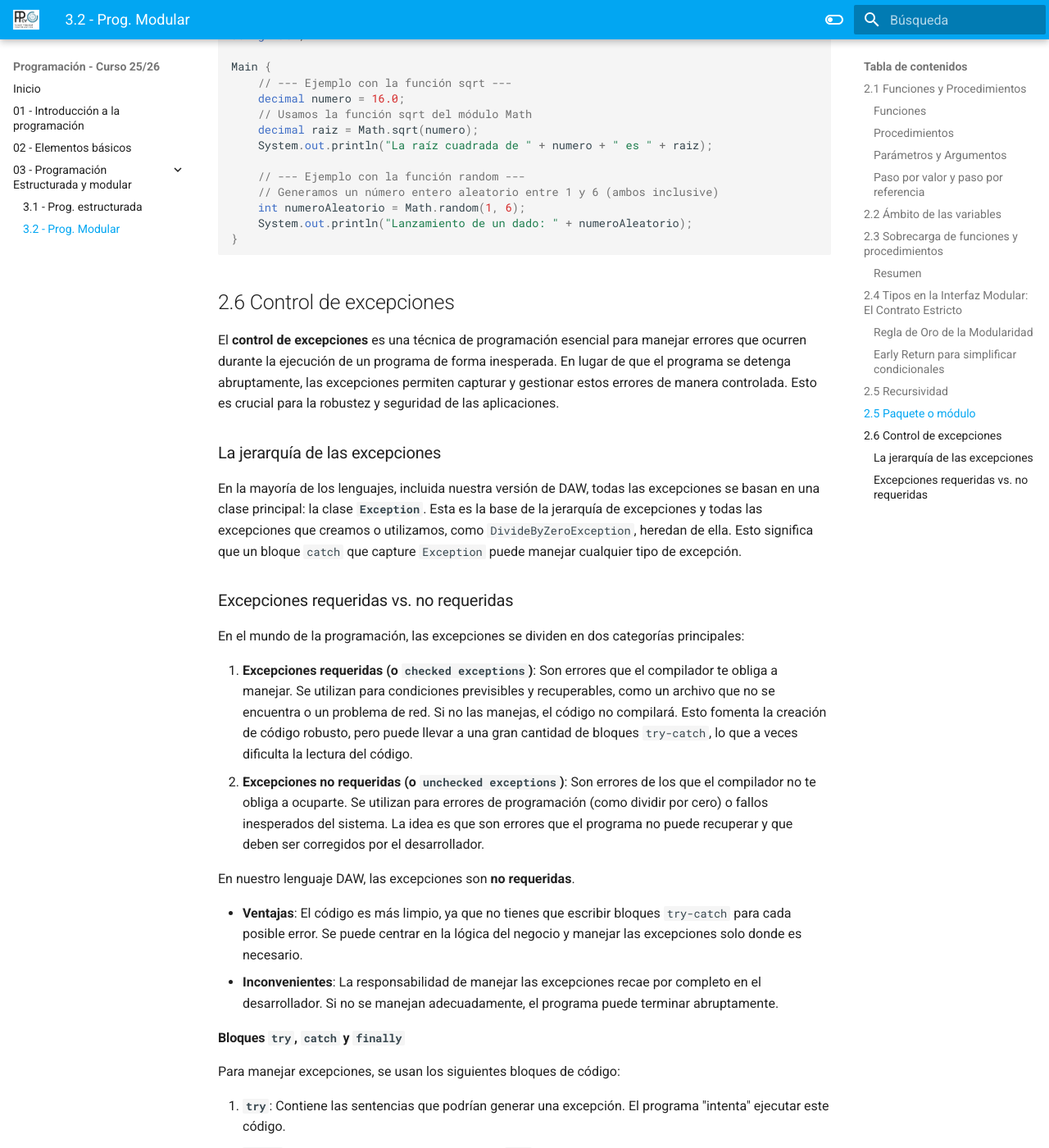
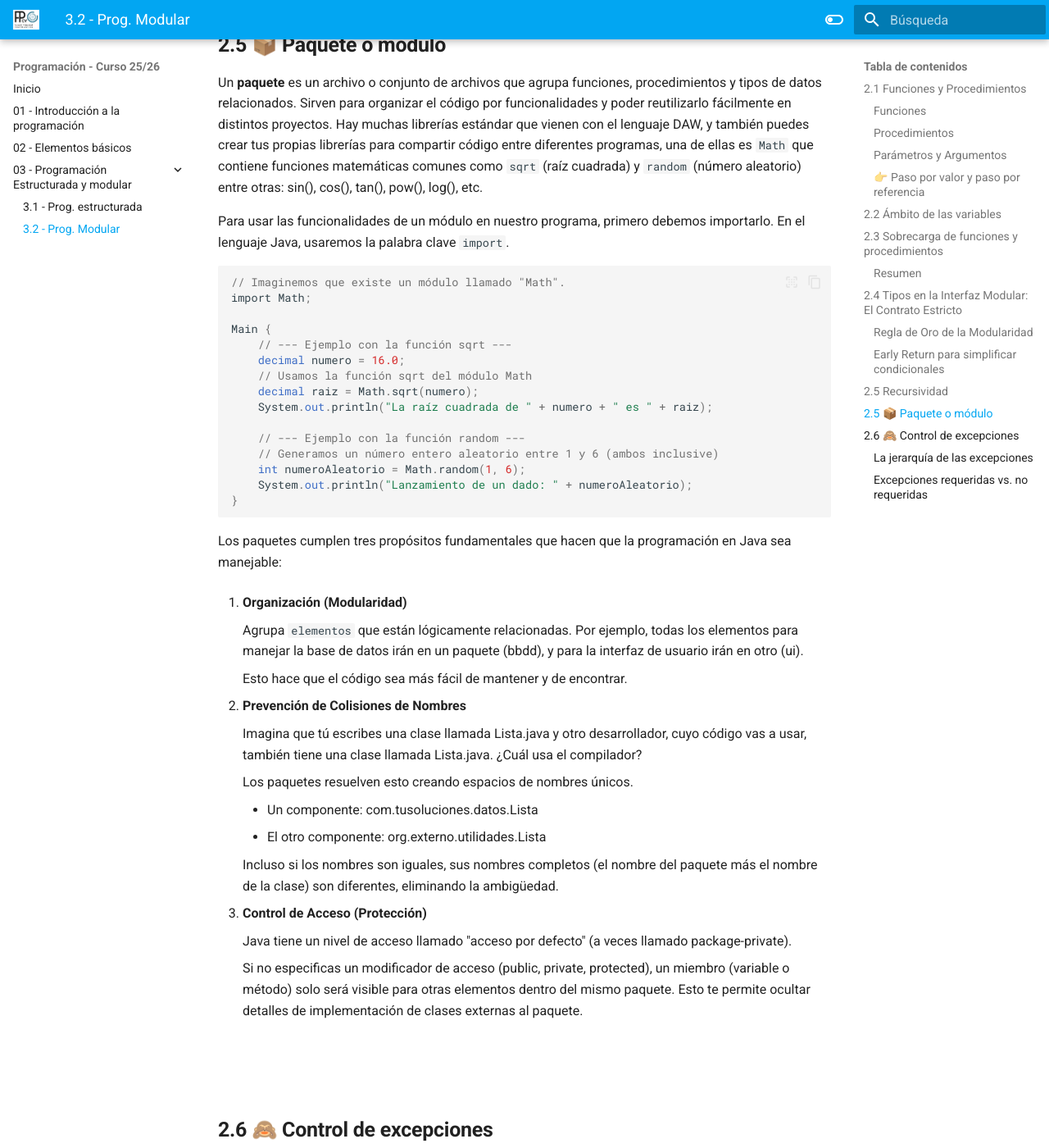
Before and after one commit to jssdocente/pg2526d, an MkDocs documentation site: the page built from docs/temas/03/3.2-prog-modular.md, in a window 1280 px wide and 1400 px high, scrolled down 19400 px. Shown: the whole window at 82% size. Built offline with MkDocs 1.6.1 and Material for MkDocs 9.7.7, drawn with Linux system fonts in a browser that asks for light colours; some of the changed text lies outside the part shown.

Commit message:
Update index and modular programming sections with new content and formatting enhancements

````diff
--- a/docs/temas/03/3.2-prog-modular.md
+++ b/docs/temas/03/3.2-prog-modular.md
@@ -187,7 +187,9 @@ Si pasas un dato de un tipo a otro (ej. de `int` a `decimal`, o de `string` a `i
 **Conclusión:** El *casting* explícito siempre es tu herramienta para **controlar** y **documentar** cualquier cambio en el formato de los datos. Si los tipos no son idénticos, ¡el control es tuyo! Es una cuestión de disciplina y claridad.
 
 
-### Paso por valor y paso por referencia
+### 👉 Paso por valor y paso por referencia
+
+<iframe width="560" height="315" src="https://www.youtube.com/embed/e6YyiZyE2O4" title="Programación Estructurada y Modular. Paso por valor o referencia" frameborder="0" allow="accelerometer; autoplay; clipboard-write; encrypted-media; gyroscope; picture-in-picture; web-share" referrerpolicy="strict-origin-when-cross-origin" allowfullscreen></iframe>
 
 Esta es una de las distinciones más importantes sobre cómo se pasan los argumentos a los módulos:
 
@@ -699,16 +701,15 @@ Main {
 
 ![](./images/recursividad.webp)
 
-## 2.5 Paquete o módulo
+## **2.5 📦 Paquete o módulo**
 
-Un **paquete** o **módulo** (también conocido como librería) es un archivo o conjunto de archivos que agrupa funciones, procedimientos y tipos de datos relacionados. Sirven para organizar el código por funcionalidades y poder reutilizarlo fácilmente en distintos proyectos. Hay muchas librerías estándar que vienen con el lenguaje DAW, y también puedes crear tus propias librerías para compartir código entre diferentes programas, una de ellas es `Math` que contiene funciones matemáticas comunes como `sqrt` (raíz cuadrada) y `random` (número aleatorio) entre otras: sin(), cos(), tan(), pow(), log(), etc.
+Un **paquete** es un archivo o conjunto de archivos que agrupa funciones, procedimientos y tipos de datos relacionados. Sirven para organizar el código por funcionalidades y poder reutilizarlo fácilmente en distintos proyectos. Hay muchas librerías estándar que vienen con el lenguaje DAW, y también puedes crear tus propias librerías para compartir código entre diferentes programas, una de ellas es `Math` que contiene funciones matemáticas comunes como `sqrt` (raíz cuadrada) y `random` (número aleatorio) entre otras: sin(), cos(), tan(), pow(), log(), etc.
 
-Para usar las funcionalidades de un módulo en nuestro programa, primero debemos importarlo. En el lenguaje DAW, usaremos la palabra clave `using`.
+Para usar las funcionalidades de un módulo en nuestro programa, primero debemos importarlo. En el lenguaje Java, usaremos la palabra clave `import`.
 
 ```csharp
 // Imaginemos que existe un módulo llamado "Math".
-// Lo importamos al principio de nuestro programa con 'using'.
-using Math;
+import Math;
 
 Main {
     // --- Ejemplo con la función sqrt ---
@@ -724,7 +725,37 @@ Main {
 }
 ```
 
-## 2.6 Control de excepciones
+Los paquetes cumplen tres propósitos fundamentales que hacen que la programación en Java sea manejable:
+
+1. **Organización (Modularidad)**
+
+    Agrupa `elementos` que están lógicamente relacionadas. Por ejemplo, todas los elementos para manejar la base de datos irán en un paquete (bbdd), y para la interfaz de usuario irán en otro (ui).
+
+    Esto hace que el código sea más fácil de mantener y de encontrar.
+
+2. **Prevención de Colisiones de Nombres**
+
+    Imagina que tú escribes una clase llamada Lista.java y otro desarrollador, cuyo código vas a usar, también tiene una clase llamada Lista.java. ¿Cuál usa el compilador?
+
+    Los paquetes resuelven esto creando espacios de nombres únicos.
+
+    - Un componente: com.tusoluciones.datos.Lista
+    - El otro componente: org.externo.utilidades.Lista
+
+    Incluso si los nombres son iguales, sus nombres completos (el nombre del paquete más el nombre de la clase) son diferentes, eliminando la ambigüedad.
+
+3. **Control de Acceso (Protección)**
+
+    Java tiene un nivel de acceso llamado "acceso por defecto" (a veces llamado package-private).
+
+    Si no especificas un modificador de acceso (public, private, protected), un miembro (variable o método) solo será visible para otras elementos dentro del mismo paquete. Esto te permite ocultar detalles de implementación de clases externas al paquete.
+
+<br><br>
+
+## **2.6 🙈 Control de excepciones**
+
+<iframe width="560" height="315" src="https://www.youtube.com/embed/LVKQKNZsv2o" title="Programación Estructurada y Modular. Excepciones" frameborder="0" allow="accelerometer; autoplay; clipboard-write; encrypted-media; gyroscope; picture-in-picture; web-share" referrerpolicy="strict-origin-when-cross-origin" allowfullscreen></iframe>
+
 
 El **control de excepciones** es una técnica de programación esencial para manejar errores que ocurren durante la ejecución de un programa de forma inesperada. En lugar de que el programa se detenga abruptamente, las excepciones permiten capturar y gestionar estos errores de manera controlada. Esto es crucial para la robustez y seguridad de las aplicaciones.
 
@@ -739,18 +770,13 @@ En el mundo de la programación, las excepciones se dividen en dos categorías p
 1.  **Excepciones requeridas (o `checked exceptions`)**: Son errores que el compilador te obliga a manejar. Se utilizan para condiciones previsibles y recuperables, como un archivo que no se encuentra o un problema de red. Si no las manejas, el código no compilará. Esto fomenta la creación de código robusto, pero puede llevar a una gran cantidad de bloques `try-catch`, lo que a veces dificulta la lectura del código.
 2.  **Excepciones no requeridas (o `unchecked exceptions`)**: Son errores de los que el compilador no te obliga a ocuparte. Se utilizan para errores de programación (como dividir por cero) o fallos inesperados del sistema. La idea es que son errores que el programa no puede recuperar y que deben ser corregidos por el desarrollador.
 
-En nuestro lenguaje DAW, las excepciones son **no requeridas**.
-
-  * **Ventajas**: El código es más limpio, ya que no tienes que escribir bloques `try-catch` para cada posible error. Se puede centrar en la lógica del negocio y manejar las excepciones solo donde es necesario.
-  * **Inconvenientes**: La responsabilidad de manejar las excepciones recae por completo en el desarrollador. Si no se manejan adecuadamente, el programa puede terminar abruptamente.
-
 #### Bloques `try`, `catch` y `finally`
 
 Para manejar excepciones, se usan los siguientes bloques de código:
 
 1.  **`try`**: Contiene las sentencias que podrían generar una excepción. El programa "intenta" ejecutar este código.
 2.  **`catch`**: Si una excepción ocurre en el bloque `try`, el control salta a este bloque para "capturar" y gestionar el error.
-3.2.  **`finally`**: Un bloque opcional que se ejecuta **siempre**, tanto si se produce una excepción como si no. Es ideal para tareas de limpieza (cerrar archivos, conexiones). Es opcional.
+3.  **`finally`**: Un bloque opcional que se ejecuta **siempre**, tanto si se produce una excepción como si no. Es ideal para tareas de limpieza (cerrar archivos, conexiones). Es opcional.
 
 #### Lanzar excepciones manualmente (`throw`)
 
@@ -771,9 +797,6 @@ function decimal dividirConThrow(int numerador, int divisor) {
 #### Aserciones (`assert`)
 
 Las **aserciones** son una herramienta de depuración que verifica que una condición sea verdadera. Si la condición es falsa, se lanza una excepción de tipo **`AssertionException`**. Se usan para verificar supuestos sobre el estado del programa durante el desarrollo. No es recomendable dejar aserciones en el código de producción, ya que están destinadas a detectar errores lógicos durante la fase de desarrollo y prueba.
-
-**Sintaxis en DAW:**
-`assert(condición, "mensaje de error opcional");`
 
 **Ejemplo 2: Función que usa una aserción para verificar el divisor.**
 
@@ -830,7 +853,11 @@ El uso de **excepciones** y **aserciones** mejora la fiabilidad del programa, ha
 3.2.  **No abuses de las excepciones**: Las excepciones deben usarse para manejar errores excepcionales, no para el flujo normal del programa. No uses excepciones para controlar la lógica del programa.
 4.  **Proporciona información útil en las excepciones**: Al lanzar excepciones, proporciona mensajes de error claros y útiles que ayuden a identificar la causa del problema. Esto facilitará la depuración y el mantenimiento del código.
 
-**IMPORTANTE** Imaginamos que vas a dividir dos números, pero el divisor puede ser cero. En lugar de dejar que el programa falle, puedes manejar la excepción y mostrar un mensaje amigable al usuario. ¿Por qué es malo que el programa falle sin control o simplemente dejar que falle? Porque el usuario no sabrá qué ha pasado y el programa se cerrará abruptamente, perdiendo cualquier dato no guardado. Y aunque gestiones las excepciones, si no lo haces bien, puedes ocultar errores importantes que deberían ser corregidos, al final tu programa está fallando y puede que al levantarlo en la clausula catch no sepas qué ha pasado realmente o simplemente ignores el error y no haces nada, lo cual es peor o no lo hagas correctamente.
+!!! bug "**IMPORTANTE**"
+
+    Imagina que vas a dividir dos números, pero el divisor puede ser cero. En lugar de dejar que el programa falle, puedes manejar la excepción y mostrar un mensaje amigable al usuario.
+
+    *¿Por qué es malo que el programa falle sin control o simplemente dejar que falle?* Porque el usuario no sabrá qué ha pasado y el programa se cerrará abruptamente, perdiendo cualquier dato no guardado. Y aunque gestiones las excepciones, si no lo haces bien, puedes ocultar errores importantes que deberían ser corregidos, al final tu programa está fallando y puede que al levantarlo en la clausula catch no sepas qué ha pasado realmente o simplemente ignores el error y no haces nada, lo cual es peor o no lo hagas correctamente.
 
 ```csharp
 Main {
````
Also changed, not shown: docs/index.md (+11 -11 lines).
